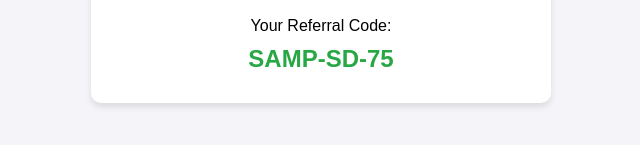
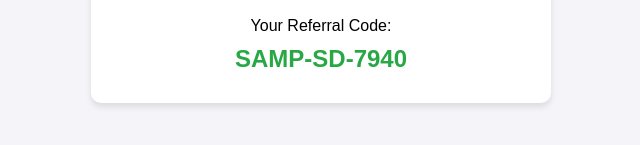
Before and after one commit to prasang06/tinker-referrals, a plain HTML site: page index.html in a window 1280 px wide. Both pictures are taken after typing "Sample" into the empty fields and a click on the button "Generate Code". Shown: the part 355-500 px from the top of the page, 319-959 px from the left. Drawn offline with Linux system fonts and the light colour scheme.

Commit message:
Changed fixed number to random 4-digit code

```diff
--- a/index.html
+++ b/index.html
@@ -32,7 +32,9 @@
         function generateCode() {
             const rawName = document.getElementById("fullName").value.trim().toUpperCase();
             const workshopCode = document.getElementById("workshop").value;
-            const constant = "75";
+
+            // NEW: Generate a random number between 1000 and 9999
+            const randomNum = Math.floor(1000 + Math.random() * 9000);
 
             if (!rawName) { alert("Please enter a name."); return; }
 
@@ -44,8 +46,17 @@
                 lastNameCode = "-" + nameParts[nameParts.length - 1].substring(0, 4);
             }
 
-            document.getElementById("result").innerText = `${firstNameCode}${lastNameCode}-${workshopCode}-${constant}`;
+            // Updated line to use randomNum instead of constant
+            const finalCode = `${firstNameCode}${lastNameCode}-${workshopCode}-${randomNum}`;
+
+            document.getElementById("result").innerText = finalCode;
             document.getElementById("result-container").style.display = "block";
+
+            // Optional: Click to Copy
+            document.getElementById("result").onclick = function() {
+                navigator.clipboard.writeText(finalCode);
+                alert("Copied: " + finalCode);
+            }
         }
     </script>
 </body>
```
